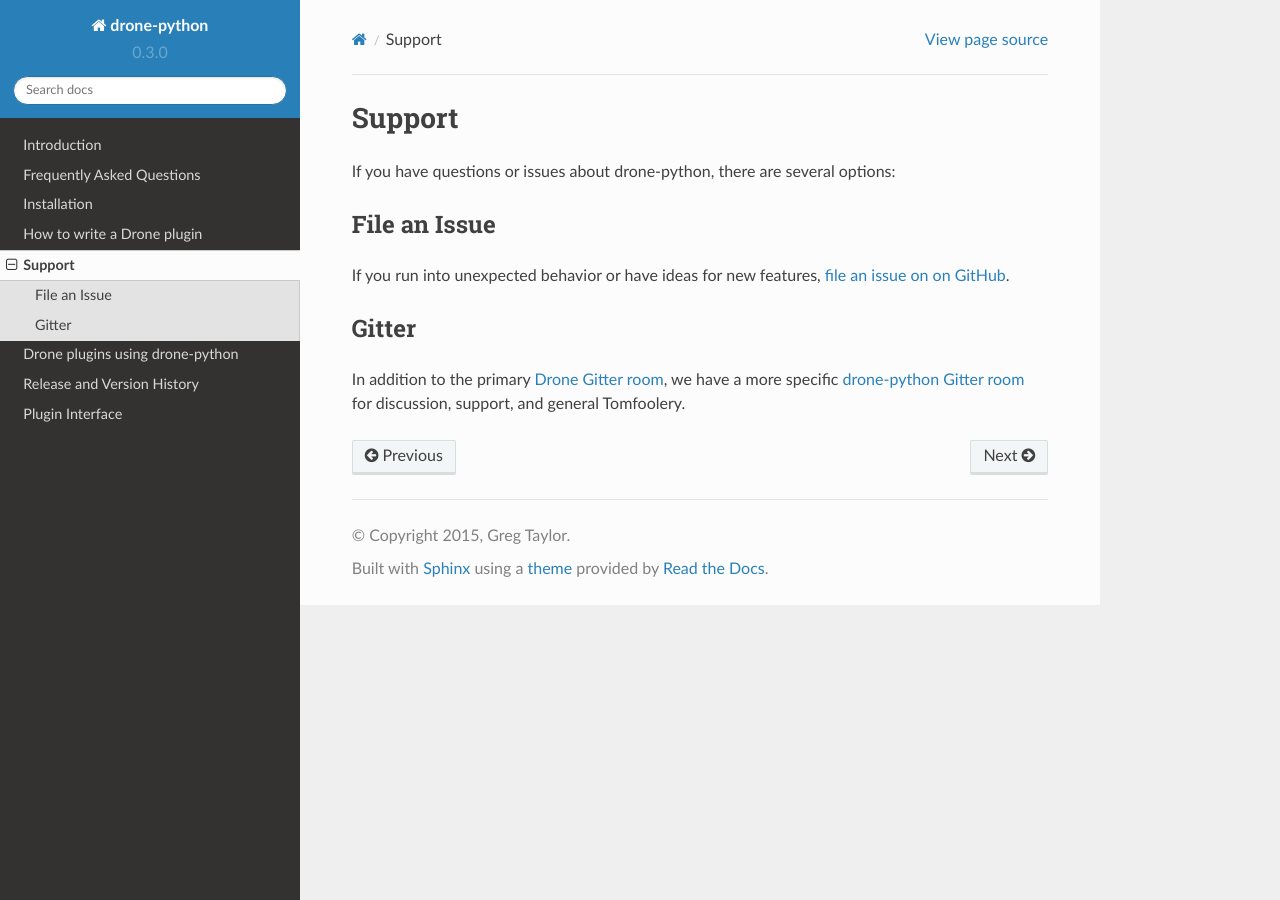
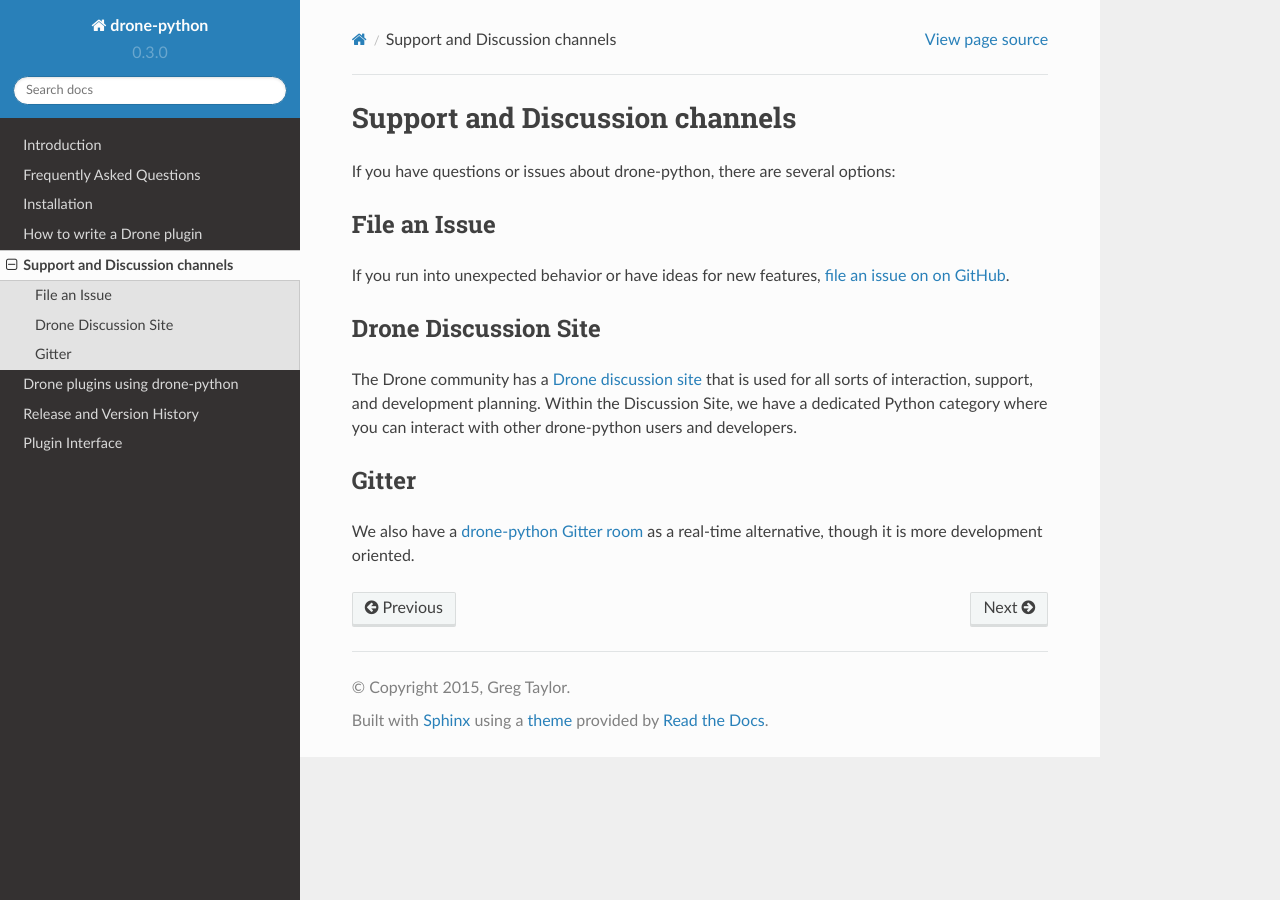
Before and after one commit to drone-python/drone-python, a Sphinx documentation site: the page built from docs/support.rst, in a window 1280 px wide. Built offline with Sphinx 7.4.7 and the Read the Docs theme 2.0.0, drawn with Linux system fonts in a browser that asks for light colours.

Commit message:
Add link to Drone Discussion site.

```diff
--- a/docs/global.txt
+++ b/docs/global.txt
@@ -3,6 +3,7 @@
 .. _Drone plugin marketplace: http://addons.drone.io/
 .. _Drone plugin documentation: http://readme.drone.io/plugin/
 .. _Drone Gitter room: https://gitter.im/drone/drone
+.. _Drone discussion site: http://discuss.drone.io/
 
 .. _drone-python Gitter room: https://gitter.im/drone/drone-python
 .. _drone-python: https://github.com/drone/drone-python
--- a/docs/support.rst
+++ b/docs/support.rst
@@ -2,8 +2,8 @@
 
 .. include:: global.txt
 
-Support
-=======
+Support and Discussion channels
+===============================
 
 If you have questions or issues about drone-python, there are several options:
 
@@ -13,8 +13,16 @@ File an Issue
 If you run into unexpected behavior or have ideas for new features,
 `file an issue on on GitHub <issue tracker_>`_.
 
+Drone Discussion Site
+---------------------
+
+The Drone community has a `Drone discussion site`_ that is used for all sorts
+of interaction, support, and development planning. Within the Discussion Site,
+we have a dedicated Python category where you can interact with other
+drone-python users and developers.
+
 Gitter
 ------
 
-In addition to the primary `Drone Gitter room`_, we have a more specific
-`drone-python Gitter room`_ for discussion, support, and general Tomfoolery.
+We also have a `drone-python Gitter room`_ as a real-time alternative,
+though it is more development oriented.
```
